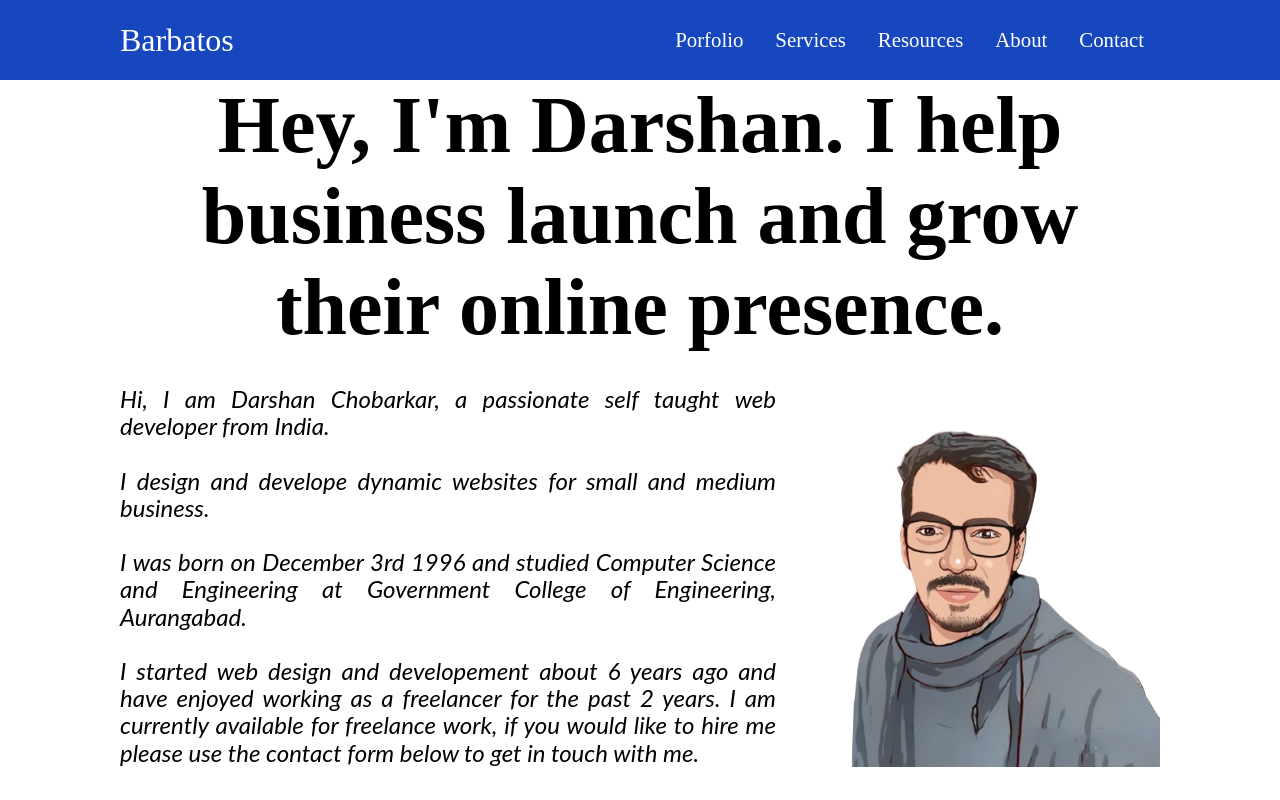
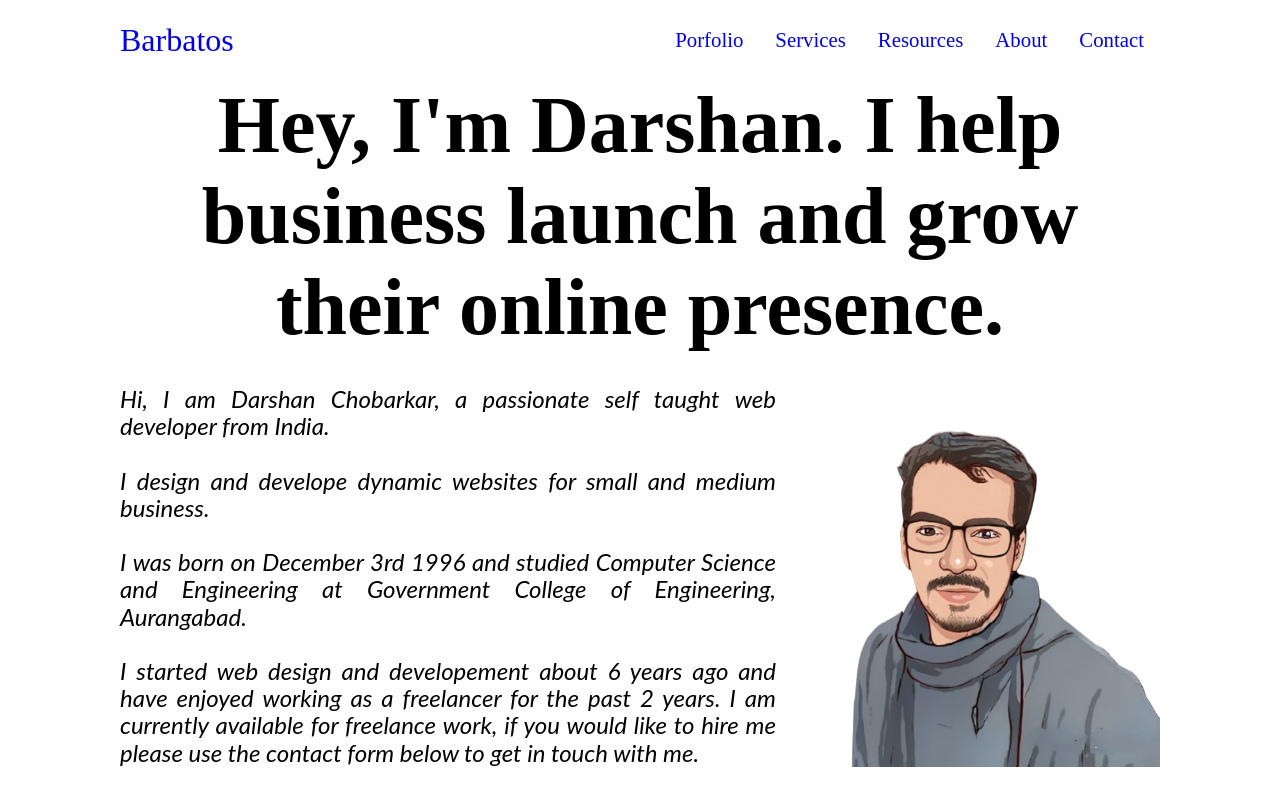
Before and after one commit to dchobarkar/design-portfolio-template, a React (Create React App) app: page / in a window 1280 px wide. Shown: the top 800 px of the page. Built offline with nearby package versions, Linux system fonts and the light colour scheme.

Commit message:
Navbar modified

```diff
--- a/src/components/Navbar/NavLink/NavLink.css.js
+++ b/src/components/Navbar/NavLink/NavLink.css.js
@@ -13,10 +13,6 @@ export const NavLinkCSS = {
     tab: {
       padding: "0px 1rem",
     },
-    active: {
-      borderBottomWidth: "1px",
-      borderBottomStyle: "solid",
-      transition: "all 0.5s ease",
-    },
+    active: {},
   },
 };
--- a/src/components/Navbar/Navbar.css.js
+++ b/src/components/Navbar/Navbar.css.js
@@ -9,7 +9,6 @@ export const NavbarCSS = {
     fontWeight: "400",
 
     "& a:link,a:visited": {
-      color: "#212121",
       textDecoration: "none",
     },
   },
@@ -35,8 +34,6 @@ export const NavbarCSS = {
     zIndex: "1",
     top: "4rem",
     opacity: "1",
-    backgroundImage:
-      "linear-gradient(to right bottom, #fffefe, #fdfcfd, #fcfbfc, #faf9fa, #f8f8f9, #f4f4f5, #efeff0, #ebebec, #e3e3e4, #dbdbdc, #d4d4d4, #cccccc)",
     transition: "all 0.7s ease",
   },
 
@@ -78,25 +75,4 @@ export const NavbarCSS = {
       display: "none",
     },
   },
-
-  blue: {
-    backgroundColor: "#1747BF",
-    color: "#ffffff",
-  },
-  orange: {
-    backgroundColor: "#F96342",
-    color: "#ffffff",
-  },
-  yellow: {
-    backgroundColor: "#FEE832",
-    color: "#363323",
-  },
-  white: {
-    backgroundColor: "#ffffff",
-    color: "#363323",
-  },
-  gray: {
-    backgroundColor: "#E6EEEC",
-    color: "#F96549",
-  },
 };
--- a/src/components/Navbar/Navbar.js
+++ b/src/components/Navbar/Navbar.js
@@ -6,78 +6,14 @@ import { makeStyles } from "@material-ui/styles";
 
 import { ReactComponent as CloseIcon } from "../../Assets/svg/Close.svg";
 import { ReactComponent as MenuIcon } from "../../Assets/svg/Menu.svg";
-
 import NavLink from "./NavLink/NavLink";
-
 import { NavbarCSS } from "./Navbar.css";
 
 // CSS
-const useStyle = makeStyles({
-  ...NavbarCSS,
-
-  /* Desktop view */
-  "@media only screen and (min-width: 961px)": {
-    ...NavbarCSS["@media only screen and (min-width: 961px)"],
-    root: {
-      ...NavbarCSS["@media only screen and (min-width: 961px)"].root,
-      backgroundColor: (props) => props.backgroundColor,
-
-      "& a:link,a:visited": {
-        color: (props) => props.color,
-      },
-    },
-  },
-});
-
-// Function to get background color and text color according to location
-const getBackgroundColor = (location) => {
-  let modifiedObject = {};
-
-  switch (location) {
-    case "/":
-      modifiedObject = {
-        color: NavbarCSS.blue.color,
-        backgroundColor: NavbarCSS.blue.backgroundColor,
-      };
-      break;
-
-    case "/portfolio":
-      modifiedObject = {
-        color: NavbarCSS.orange.color,
-        backgroundColor: NavbarCSS.orange.backgroundColor,
-      };
-      break;
-
-    case "/services":
-      modifiedObject = {
-        color: NavbarCSS.yellow.color,
-        backgroundColor: NavbarCSS.yellow.backgroundColor,
-      };
-      break;
-
-    case "/resources":
-      modifiedObject = {
-        color: NavbarCSS.white.color,
-        backgroundColor: NavbarCSS.white.backgroundColor,
-      };
-      break;
-
-    case "/about":
-      modifiedObject = {
-        color: NavbarCSS.gray.color,
-        backgroundColor: NavbarCSS.gray.backgroundColor,
-      };
-      break;
-    default:
-      break;
-  }
-
-  return modifiedObject;
-};
+const useStyle = makeStyles({ ...NavbarCSS });
 
 function Navbar(props) {
-  const colorProps = getBackgroundColor(props.location.pathname);
-  const classes = useStyle(colorProps);
+  const classes = useStyle();
 
   // Flag to handle navbar state (Mobile view only)
   const [isOpen, setIsOpen] = React.useState(false);
```
